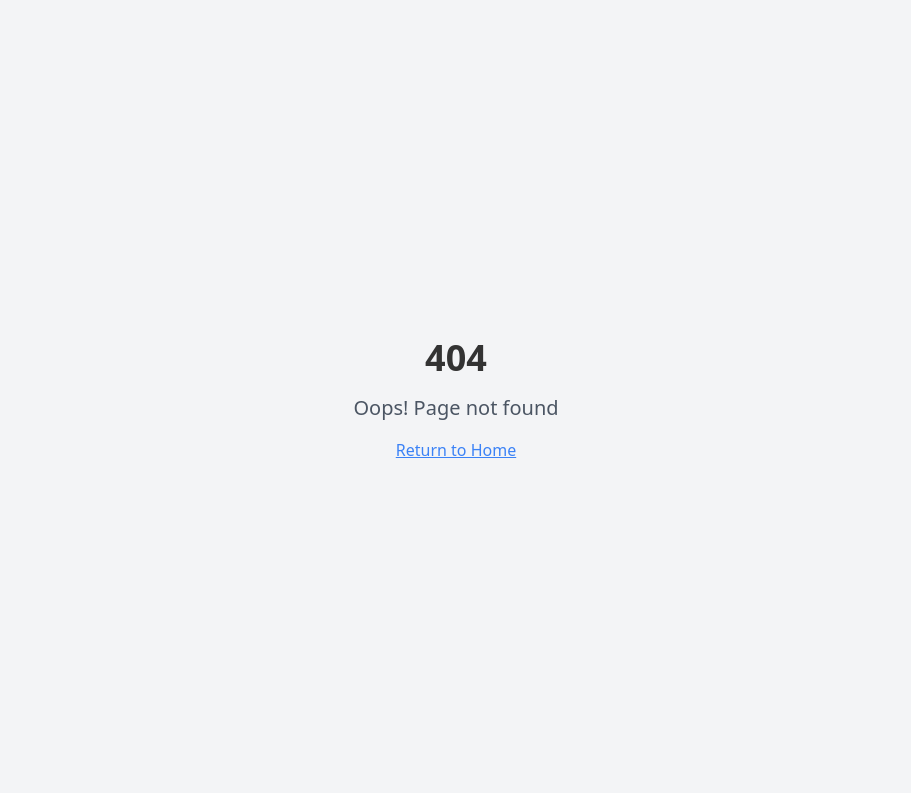
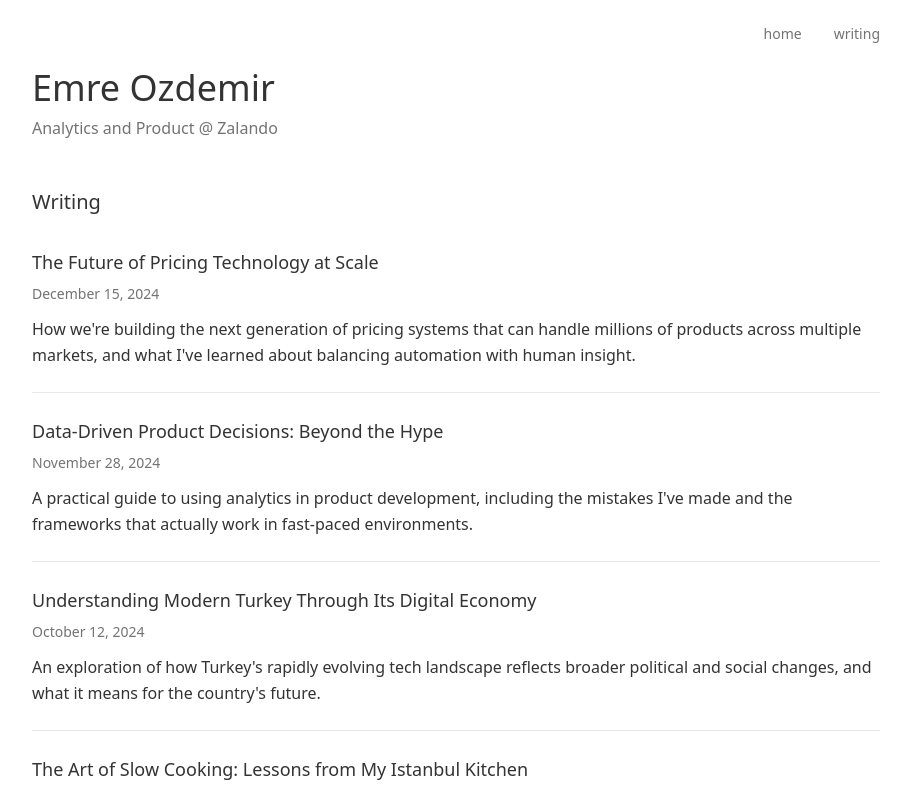
Before and after one commit to emrozd/personal-website, a React (Vite) app: page /writing in a window 1280 px wide. Before the commit this address had no page. Shown: the top 793 px of the page, without its empty margins (184-1095 px from the left). Built offline with nearby package versions, Linux system fonts and the light colour scheme.

Commit message:
Remove publications and vitae
Remove 'publications' and 'vitae' from the navigation. Rename 'blog' to 'writing' and update the link to navigate to a new page for blog posts.

```diff
--- a/src/App.tsx
+++ b/src/App.tsx
@@ -4,6 +4,7 @@ import { TooltipProvider } from "@/components/ui/tooltip";
 import { QueryClient, QueryClientProvider } from "@tanstack/react-query";
 import { BrowserRouter, Routes, Route } from "react-router-dom";
 import Index from "./pages/Index";
+import Writing from "./pages/Writing";
 import NotFound from "./pages/NotFound";
 
 const queryClient = new QueryClient();
@@ -16,6 +17,7 @@ const App = () => (
       <BrowserRouter>
         <Routes>
           <Route path="/" element={<Index />} />
+          <Route path="/writing" element={<Writing />} />
           {/* ADD ALL CUSTOM ROUTES ABOVE THE CATCH-ALL "*" ROUTE */}
           <Route path="*" element={<NotFound />} />
         </Routes>
--- a/src/pages/Index.tsx
+++ b/src/pages/Index.tsx
@@ -6,9 +6,7 @@ const Index = () => {
         <div className="max-w-4xl mx-auto px-6">
           <div className="flex justify-end space-x-8 text-sm">
             <a href="/" className="text-muted-foreground hover:text-primary transition-colors">home</a>
-            <a href="#blog" className="text-muted-foreground hover:text-primary transition-colors">blog</a>
-            <a href="#publications" className="text-muted-foreground hover:text-primary transition-colors">publications</a>
-            <a href="#vitae" className="text-muted-foreground hover:text-primary transition-colors">vitae</a>
+            <a href="/writing" className="text-muted-foreground hover:text-primary transition-colors">writing</a>
           </div>
         </div>
       </nav>
--- /dev/null
+++ b/src/pages/Writing.tsx
@@ -0,0 +1,89 @@
+const Writing = () => {
+  return (
+    <div className="min-h-screen bg-background">
+      {/* Navigation */}
+      <nav className="w-full py-6">
+        <div className="max-w-4xl mx-auto px-6">
+          <div className="flex justify-end space-x-8 text-sm">
+            <a href="/" className="text-muted-foreground hover:text-primary transition-colors">home</a>
+            <a href="/writing" className="text-muted-foreground hover:text-primary transition-colors">writing</a>
+          </div>
+        </div>
+      </nav>
+
+      {/* Main Content */}
+      <main className="max-w-4xl mx-auto px-6">
+        {/* Header */}
+        <div className="mb-12">
+          <h1 className="text-4xl font-light text-foreground mb-2">Emre Ozdemir</h1>
+          <p className="text-muted-foreground">Analytics and Product @ Zalando</p>
+        </div>
+
+        {/* Writing Section */}
+        <section>
+          <h2 className="text-xl font-medium text-foreground mb-8">Writing</h2>
+
+          <div className="space-y-6">
+            {/* Sample blog entries */}
+            <article className="border-b border-border pb-6">
+              <h3 className="text-lg font-medium text-foreground mb-2">
+                <a href="#" className="hover:text-primary transition-colors">
+                  The Future of Pricing Technology at Scale
+                </a>
+              </h3>
+              <p className="text-muted-foreground text-sm mb-3">December 15, 2024</p>
+              <p className="text-foreground leading-relaxed">
+                How we're building the next generation of pricing systems that can handle millions of products across multiple markets, and what I've learned about balancing automation with human insight.
+              </p>
+            </article>
+
+            <article className="border-b border-border pb-6">
+              <h3 className="text-lg font-medium text-foreground mb-2">
+                <a href="#" className="hover:text-primary transition-colors">
+                  Data-Driven Product Decisions: Beyond the Hype
+                </a>
+              </h3>
+              <p className="text-muted-foreground text-sm mb-3">November 28, 2024</p>
+              <p className="text-foreground leading-relaxed">
+                A practical guide to using analytics in product development, including the mistakes I've made and the frameworks that actually work in fast-paced environments.
+              </p>
+            </article>
+
+            <article className="border-b border-border pb-6">
+              <h3 className="text-lg font-medium text-foreground mb-2">
+                <a href="#" className="hover:text-primary transition-colors">
+                  Understanding Modern Turkey Through Its Digital Economy
+                </a>
+              </h3>
+              <p className="text-muted-foreground text-sm mb-3">October 12, 2024</p>
+              <p className="text-foreground leading-relaxed">
+                An exploration of how Turkey's rapidly evolving tech landscape reflects broader political and social changes, and what it means for the country's future.
+              </p>
+            </article>
+
+            <article className="border-b border-border pb-6">
+              <h3 className="text-lg font-medium text-foreground mb-2">
+                <a href="#" className="hover:text-primary transition-colors">
+                  The Art of Slow Cooking: Lessons from My Istanbul Kitchen
+                </a>
+              </h3>
+              <p className="text-muted-foreground text-sm mb-3">September 8, 2024</p>
+              <p className="text-foreground leading-relaxed">
+                What I've learned about patience, tradition, and innovation through cooking the dishes my grandmother taught me, adapted for life in Berlin.
+              </p>
+            </article>
+          </div>
+        </section>
+      </main>
+
+      {/* Footer */}
+      <footer className="max-w-4xl mx-auto px-6 py-8 mt-16 border-t border-border">
+        <div className="text-center text-xs text-muted-foreground">
+          © Copyright 2025 Emre Ozdemir. Powered by React.
+        </div>
+      </footer>
+    </div>
+  );
+};
+
+export default Writing;
```
